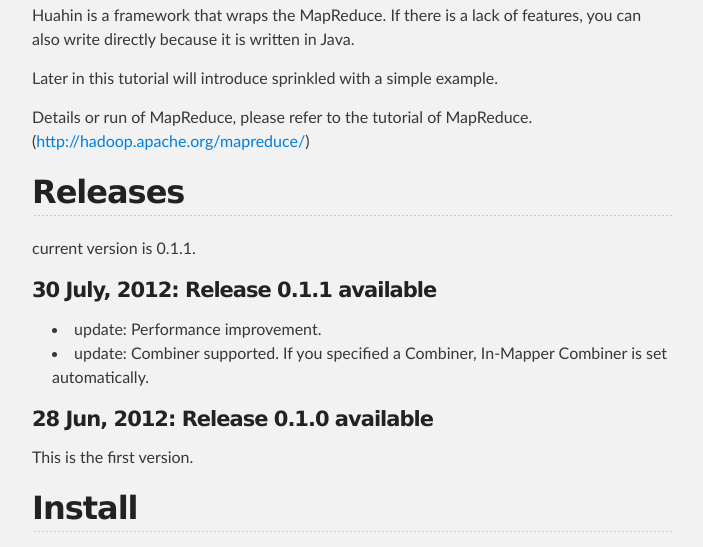
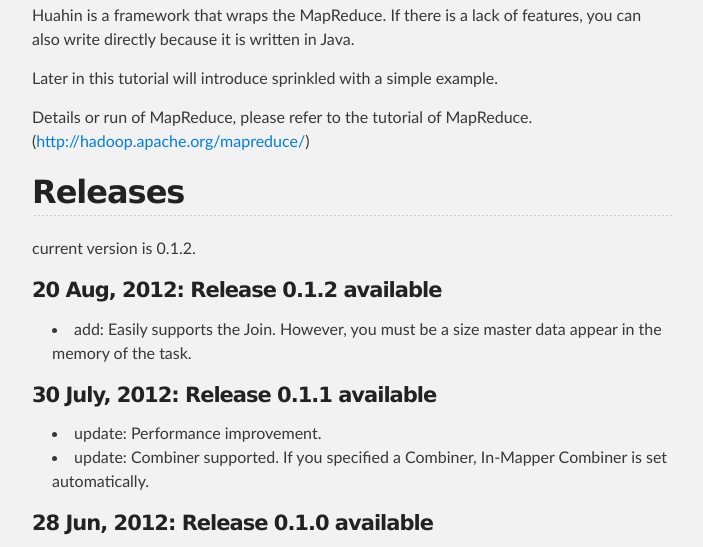
Before and after one commit to huahin/huahin-core, a plain HTML site: page index.html in a window 1280 px wide. Shown: the part 611-1158 px from the top of the page, without its empty margins (288-991 px from the left). Drawn offline with Linux system fonts and the light colour scheme.

```diff
--- a/index.html
+++ b/index.html
@@ -52,9 +52,13 @@
 
 <h2>Releases</h2>
 
-<p>current version is 0.1.1.</p>
+<p>current version is 0.1.2.</p>
 
-<h4>30 July, 2012: Release 0.1.1 available</h4>
+<h4>20 Aug, 2012: Release 0.1.2 available</h4>
+
+<ul>
+<li>add: Easily supports the Join. However, you must be a size master data appear in the memory of the task.</li>
+</ul><h4>30 July, 2012: Release 0.1.1 available</h4>
 
 <ul>
 <li>update: Performance improvement.</li>
```
Also changed, not shown: params.json (+1 -1 lines).
